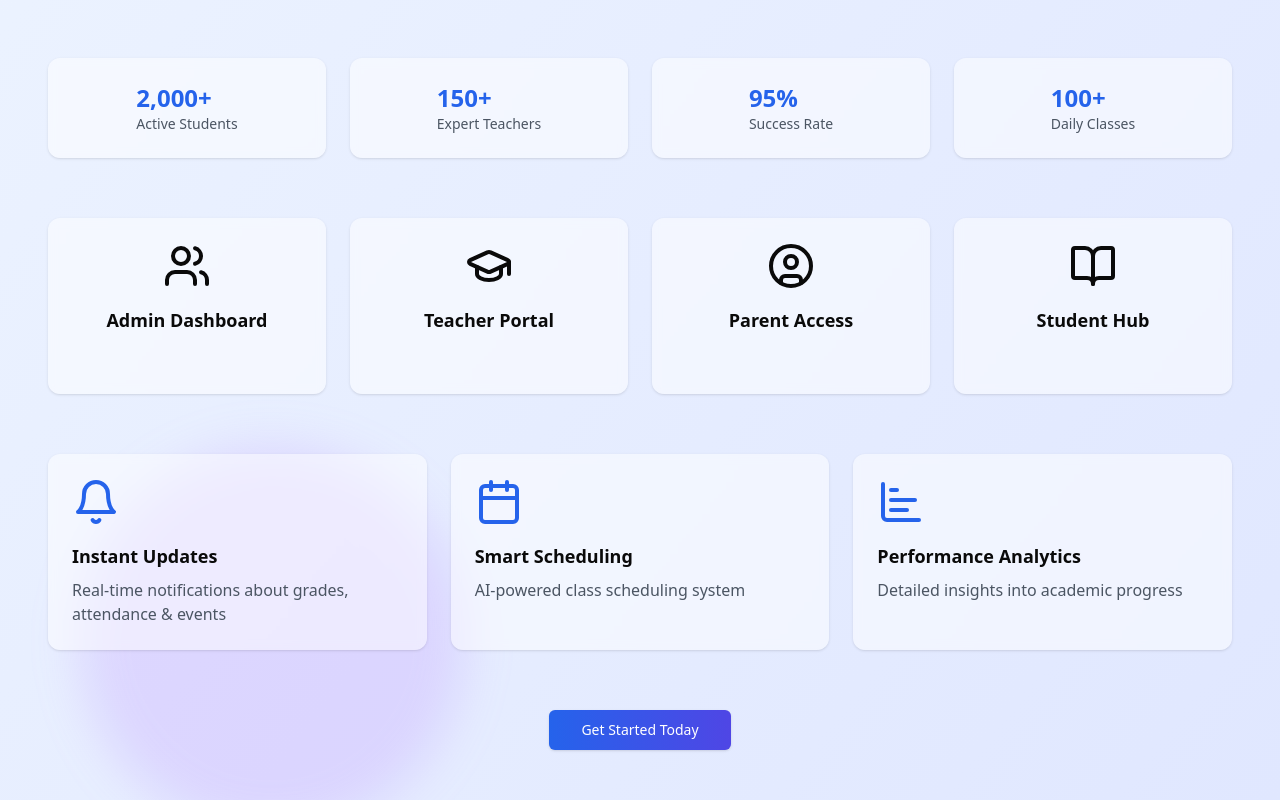
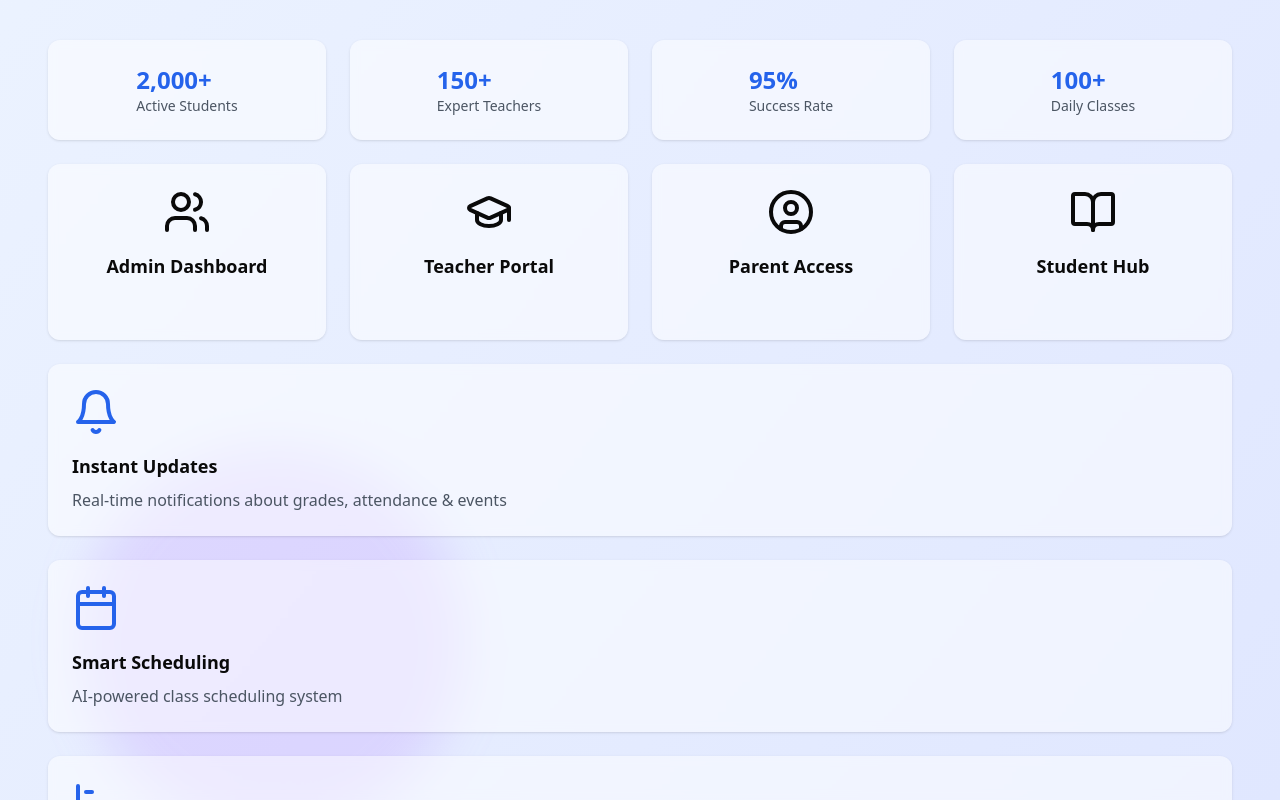
Before and after one commit to durjoydutta/SchoolSync, a Next.js app: page / in a window 1280 px wide. Shown: the part 848-1648 px from the top of the page. Built offline with nearby package versions, Linux system fonts and the light colour scheme.

Commit message:
changed grid alignment of feature component in homepage

```diff
--- a/src/app/page.tsx
+++ b/src/app/page.tsx
@@ -75,7 +75,7 @@
             ))}
           </div>
 
-          <div className="w-full grid grid-cols-1 md:grid-cols-2 lg:grid-cols-4 gap-6">
+          <div className="w-full grid grid-cols-1 sm:grid-cols-2 lg:grid-cols-4 gap-6">
             {[
               { href: "/admin", label: "Admin Dashboard", icon: Users, color: "from-blue-500 to-blue-700" },
               { href: "/teacher", label: "Teacher Portal", icon: GraduationCap, color: "from-indigo-500 to-indigo-700" },
@@ -97,7 +97,7 @@
             ))}
           </div>
 
-          <div className="w-full grid md:grid-cols-3 gap-6">
+          <div className="w-full grid grid-cols-1 gap-6">
             {features.map((feature) => (
               <Card key={feature.title} className="bg-white/50 dark:bg-gray-800/50 backdrop-blur-sm border-0">
                 <CardContent className="p-6">
```
